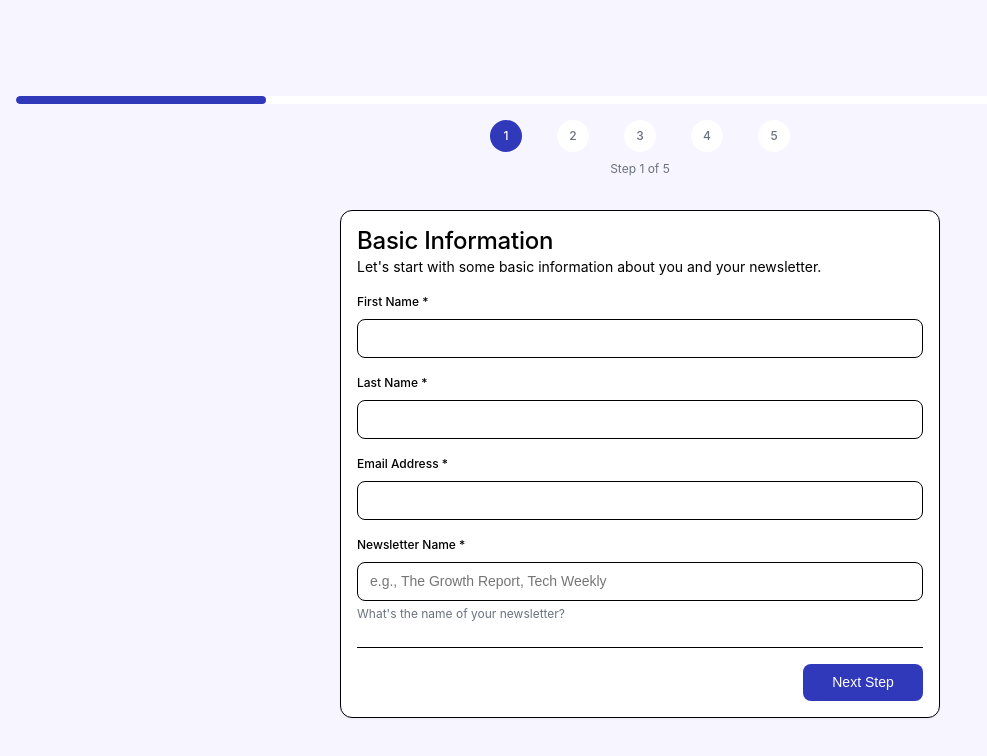
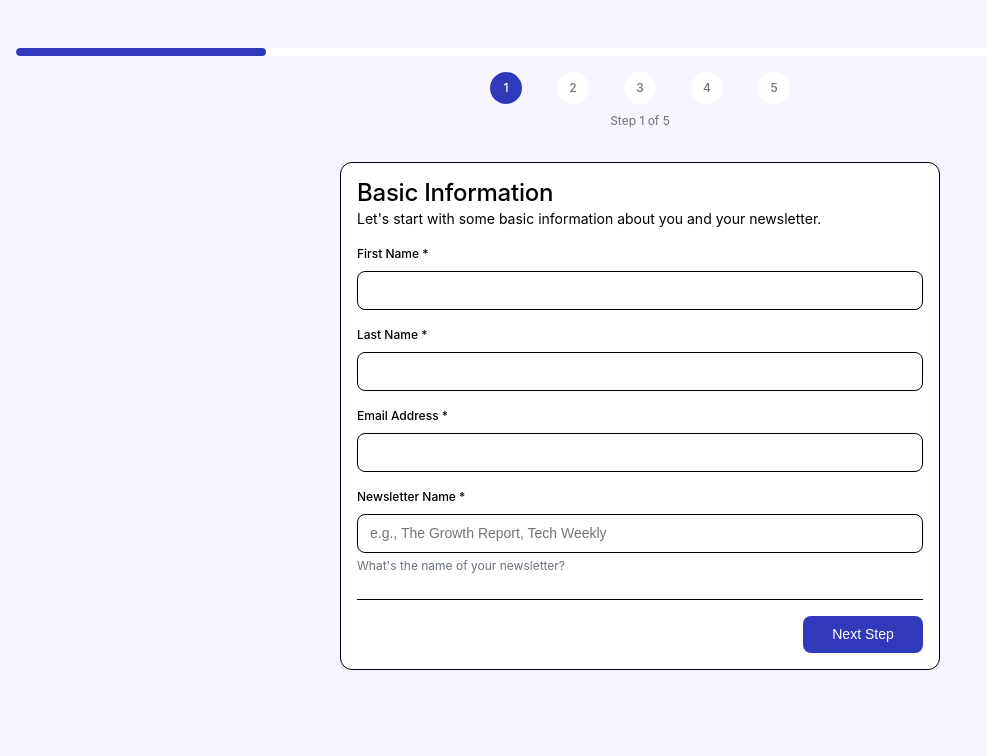
Before and after one commit to ejwhite7/newsletter-growth-audit-tool, a website: page index.html in a window 1280 px wide. Shown: the whole page, without its empty margins (0-987 px from the left). Drawn offline with Linux system fonts and the light colour scheme; a web font is replaced by a local one.

Commit message:
Reduce padding above progress bar - Removed bottom padding from header element - Reduced header margin-bottom for tighter spacing - Progress bar now appears closer to header content

```diff
--- a/style.css
+++ b/style.css
@@ -613,8 +613,8 @@ select.form-control {
 /* Header Styles */
 .header {
     text-align: center;
-    margin-bottom: var(--space-32);
-    padding: var(--space-32) 0;
+    margin-bottom: var(--space-16);
+    padding: var(--space-32) 0 0 0;
 }
 
 .header h1 {
```
